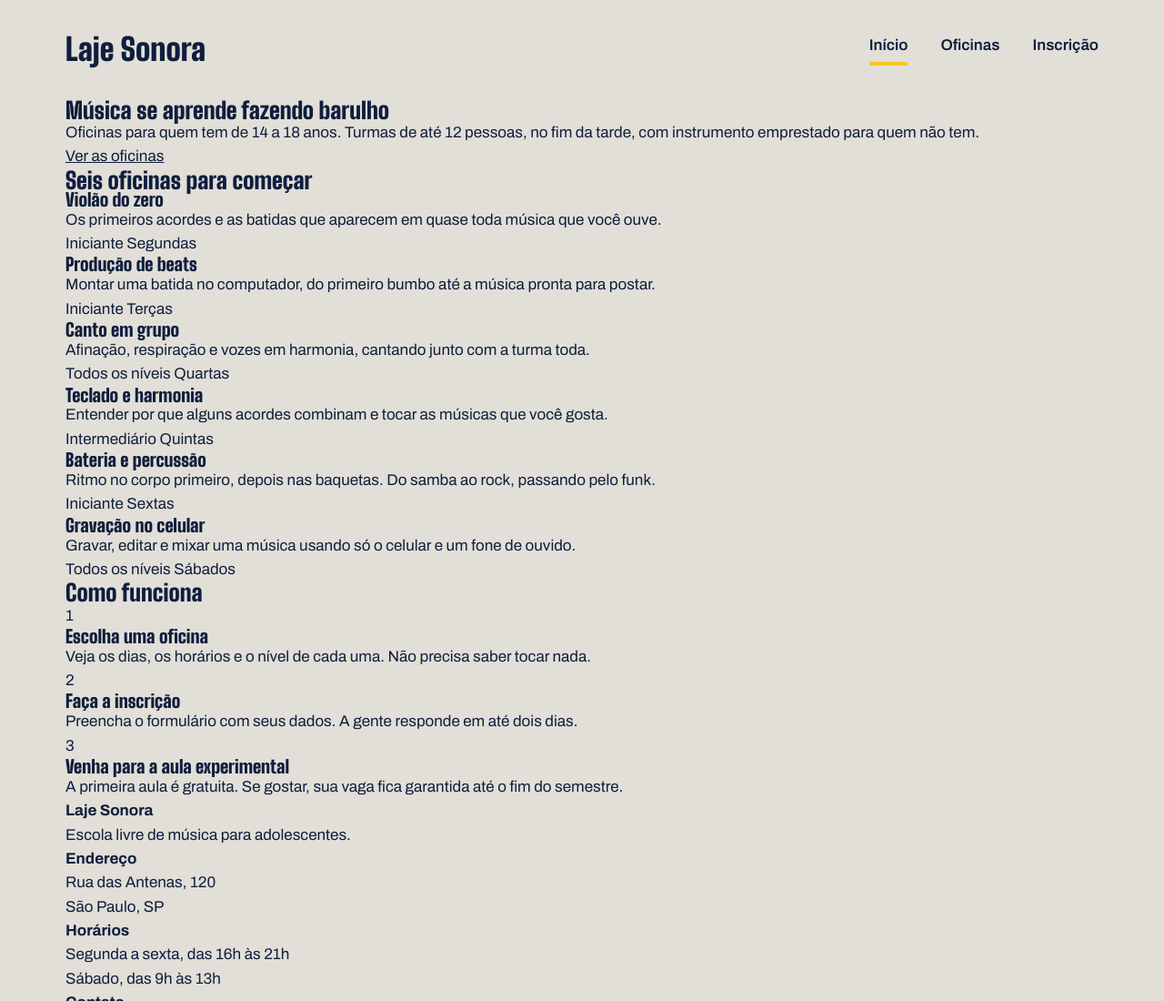
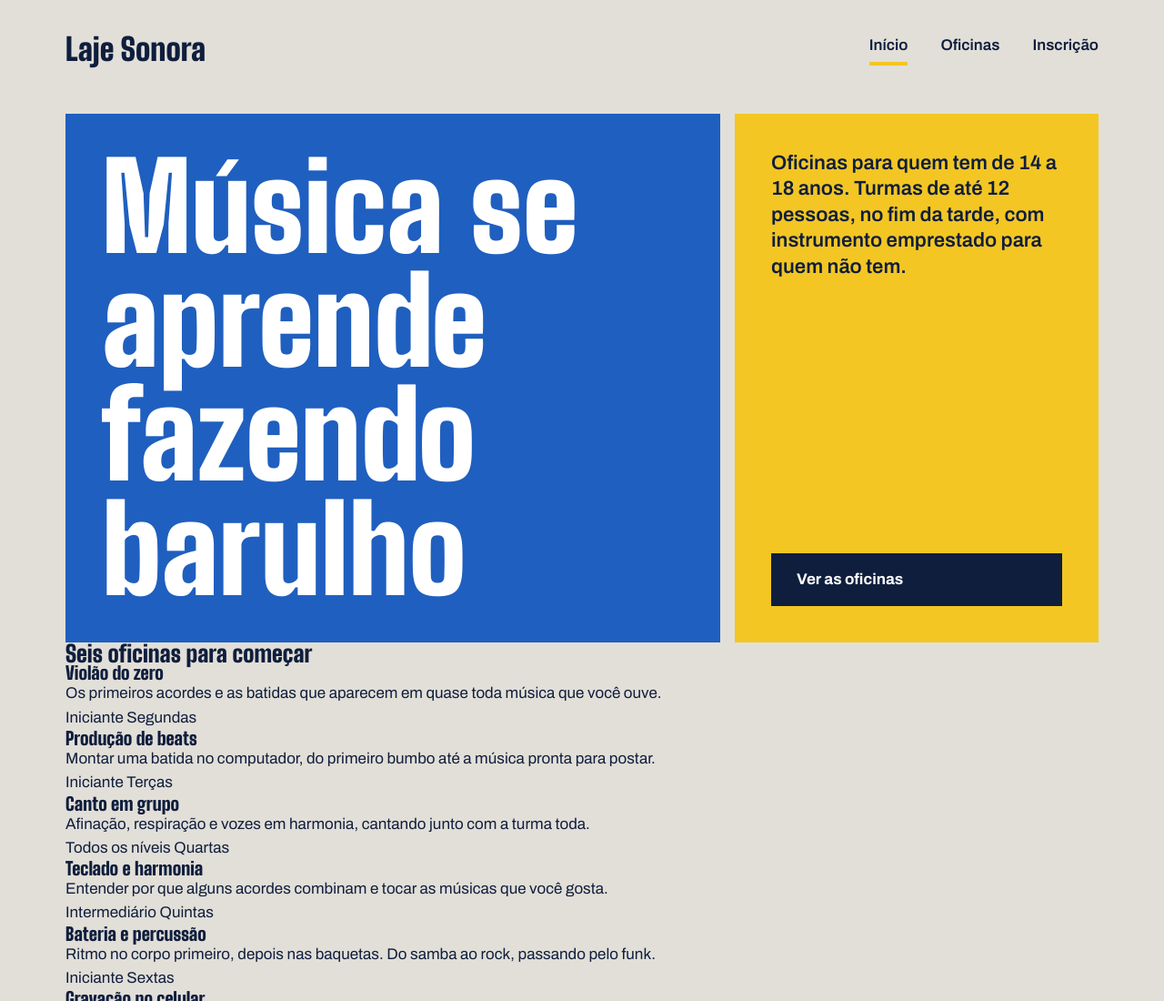
Before and after one commit to arthurgoularte/laje_sonora, a plain HTML site: page index.html in a window 1280 px wide. Shown: the top 1100 px of the page at 91% size. Drawn offline with Linux system fonts and the light colour scheme.

Commit message:
Push origin

```diff
--- a/index.css
+++ b/index.css
@@ -75,3 +75,56 @@ h1, h2, h3 {
 .menu a.atual {
     border-bottom-color: var(--fita);
 }
+
+.cartazes {
+    margin-top: 16px;
+    display: flex;
+    gap: 16px;
+}
+
+.cartaz {
+    padding: 40px;
+}
+
+.cartaz-principal {
+    background-color: var(--caixa-dagua);
+    color: var(--branco);
+    flex: 2;
+}
+
+.cartaz-principal h1 {
+    font-size: 132px;
+    max-width: 9ch;
+}
+
+.cartaz-lateral {
+    background-color: var(--fita);
+    flex: 1;
+    display: flex;
+    flex-direction: column;
+    justify-content: space-between;
+    gap: 32px;
+}
+
+.cartaz-lateral p {
+    font-size: 22px;
+    font-weight: 600;
+    line-height: 1.3;
+}
+
+.botao {
+    display: inline-block;
+    background-color: var(--tinta);
+    color: var(--branco);
+    font-weight: 700;
+    text-decoration: none;
+    padding: 16px 28px;
+    border: none;
+    font-family: var(--fonte-texto);
+    font-size: 17px;
+    cursor: pointer;
+}
+
+.botao:hover {
+    background-color: var(--caixa-dagua);
+}
```
